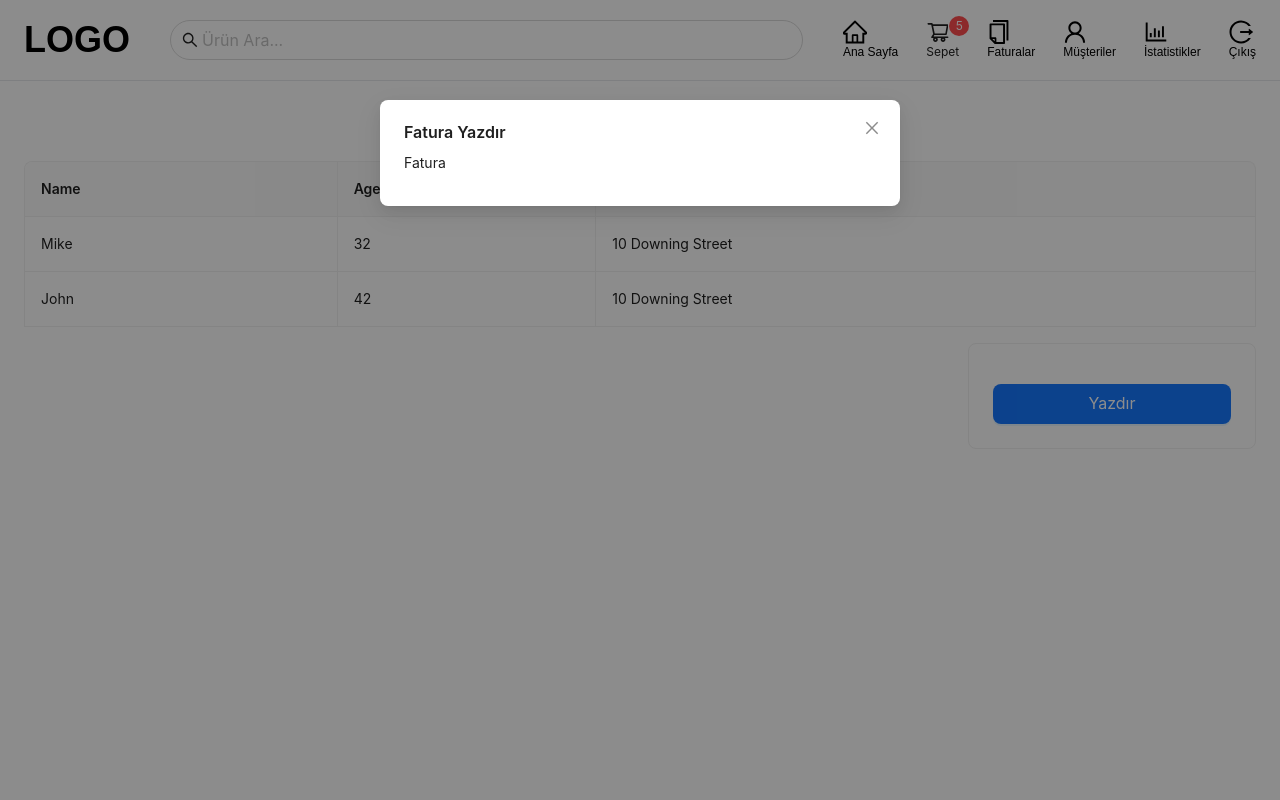
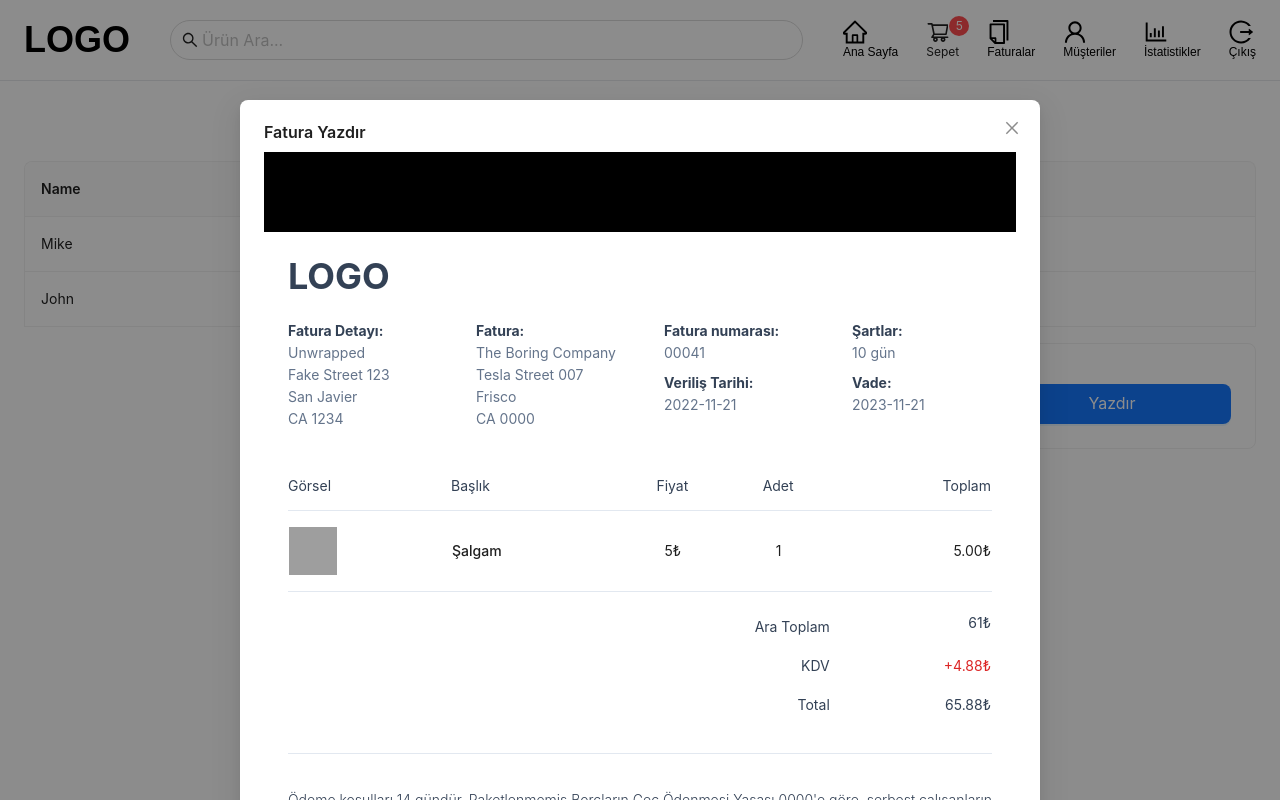
Before and after one commit to eminbasbayan/pos-application-udemy, a React (Create React App) app in the folder client/: page /bills in a window 1280 px wide. Both pictures are taken after a click on the button "Yazdır". Built offline with nearby package versions, Linux system fonts and the light colour scheme; grey boxes are pictures that could not be loaded.

Commit message:
fatura tasarımı

```diff
--- a/client/src/components/bills/PrintBill.jsx
+++ b/client/src/components/bills/PrintBill.jsx
@@ -1,18 +1,171 @@
-import { Button, Card, Form, Input, Modal, Select } from "antd";
+import { Button, Modal } from "antd";
 
 const PrintBill = ({ isModalOpen, setIsModalOpen }) => {
-  const onFinish = (values) => {
-    console.log("Received values of form: ", values);
-  };
-
   return (
     <Modal
       title="Fatura Yazdır"
       open={isModalOpen}
       footer={false}
       onCancel={() => setIsModalOpen(false)}
+      width={800}
     >
-     Fatura
+      <section className="py-20 bg-black">
+        <div className="max-w-5xl mx-auto bg-white px-6">
+          <article className="overflow-hidden">
+            <div className="logo my-6">
+              <h2 className="text-4xl font-bold text-slate-700">LOGO</h2>
+            </div>
+            <div className="bill-details">
+              <div className="grid grid-cols-4 gap-12">
+                <div className="text-md text-slate-500">
+                  <p className="font-bold text-slate-700">Fatura Detayı:</p>
+                  <p>Unwrapped</p>
+                  <p> Fake Street 123</p>
+                  <p> San Javier </p>
+                  <p> CA 1234</p>
+                </div>
+                <div className="text-md text-slate-500">
+                  <p className="font-bold text-slate-700">Fatura:</p>
+                  The Boring Company
+                  <p> Tesla Street 007</p>
+                  <p> Frisco </p>
+                  <p> CA 0000</p>
+                </div>
+                <div className="text-md text-slate-500">
+                  <div>
+                    <p className="font-bold text-slate-700">Fatura numarası:</p>
+                    <p>00041</p>
+                  </div>
+                  <div>
+                    <p className="font-bold text-slate-700 mt-2">
+                      Veriliş Tarihi:
+                    </p>
+                    <p>2022-11-21</p>
+                  </div>
+                </div>
+                <div className="text-md text-slate-500">
+                  <div>
+                    <p className="font-bold text-slate-700">Şartlar:</p>
+                    <p>10 gün</p>
+                  </div>
+                  <div>
+                    <p className="font-bold text-slate-700 mt-2">Vade:</p>
+                    <p>2023-11-21</p>
+                  </div>
+                </div>
+              </div>
+            </div>
+            <div className="bill-table-area mt-8">
+              <table className="min-w-full divide-y divide-slate-500 overflow-hidden">
+                <thead>
+                  <tr className="border-b border-slate-200">
+                    <th
+                      scope="col"
+                      className="py-3.5 pl-4 text-left text-sm font-normal text-slate-700 sm:pl-6 md:pl-0 sm:table-cell hidden"
+                    >
+                      Görsel
+                    </th>
+                    <th
+                      scope="col"
+                      className="py-3.5 pl-4 text-left text-sm font-normal text-slate-700 sm:pl-6 md:pl-0 sm:table-cell hidden"
+                    >
+                      {" "}
+                      Başlık
+                    </th>
+                    <th
+                      scope="col"
+                      className="py-3.5 pl-4 text-center text-sm font-normal text-slate-700 sm:pl-6 md:pl-0 sm:table-cell hidden"
+                    >
+                      Fiyat
+                    </th>
+                    <th
+                      scope="col"
+                      className="py-3.5 pl-4 text-center text-sm font-normal text-slate-700 sm:pl-6 md:pl-0 sm:table-cell hidden"
+                    >
+                      Adet
+                    </th>
+                    <th
+                      scope="col"
+                      className="py-3.5 pl-4 text-end text-sm font-normal text-slate-700 sm:pl-6 md:pl-0 sm:table-cell hidden"
+                    >
+                      Toplam
+                    </th>
+                  </tr>
+                </thead>
+                <tbody>
+                  <tr className="border-b border-slate-200">
+                    <td className="py-4 ">
+                      <img
+                        src="https://i.lezzet.com.tr/images-xxlarge-secondary/elma-nasil-yenir-221135ca-f383-474c-a4f5-ad02a45db978.jpg"
+                        alt=""
+                        className="w-12 h-12 object-cover"
+                      />
+                    </td>
+                    <td className="py-4">
+                      <span className="font-medium">Şalgam</span>
+                    </td>
+                    <td className="py-4 text-center">
+                      <span>5₺</span>
+                    </td>
+                    <td className="py-4 text-center">
+                      <span>1</span>
+                    </td>
+                    <td className="py-4 text-end">
+                      <span>5.00₺</span>
+                    </td>
+                  </tr>
+                </tbody>
+                <tfoot>
+                  <tr>
+                    <th className="text-right pt-6" colSpan="4" scope="row">
+                      <span className="font-normal text-slate-700">
+                        Ara Toplam
+                      </span>
+                    </th>
+                    <th className="text-right pt-4" scope="row">
+                      <span className="font-normal text-slate-700">61₺</span>
+                    </th>
+                  </tr>
+                  <tr>
+                    <th className="text-right pt-4" colSpan="4" scope="row">
+                      <span className="font-normal text-slate-700">KDV</span>
+                    </th>
+                    <th className="text-right pt-4" scope="row">
+                      <span className="font-normal text-red-600">+4.88₺</span>
+                    </th>
+                  </tr>
+                  <tr>
+                    <th className="text-right pt-4" colSpan="4" scope="row">
+                      <span className="font-normal text-slate-700">Total</span>
+                    </th>
+                    <th className="text-right pt-4" scope="row">
+                      <span className="font-normal text-slate-700">65.88₺</span>
+                    </th>
+                  </tr>
+                </tfoot>
+              </table>
+              <div className="py-9">
+                <div className="border-t pt-9 border-slate-200">
+                  <p className="text-sm font-light text-slate-700">
+                    Ödeme koşulları 14 gündür. Paketlenmemiş Borçların Geç
+                    Ödenmesi Yasası 0000'e göre, serbest çalışanların bu süreden
+                    sonra borçların ödenmemesi durumunda 00.00 gecikme ücreti
+                    talep etme hakkına sahip olduklarını ve bu noktada bu ücrete
+                    ek olarak yeni bir fatura sunulacağını lütfen unutmayın.
+                    Revize faturanın 14 gün içinde ödenmemesi durumunda, vadesi
+                    geçmiş hesaba ek faiz ve %8 yasal oran artı %0,5 Bank of
+                    England tabanı olmak üzere toplam %8,5 uygulanacaktır.
+                    Taraflar Kanun hükümleri dışında sözleşme yapamazlar.
+                  </p>
+                </div>
+              </div>
+            </div>
+          </article>
+        </div>
+      </section>
+      <div className="flex justify-end mt-4">
+        <Button type="primary" size="large">Yazdır</Button>
+      </div>
     </Modal>
   );
 };
```
